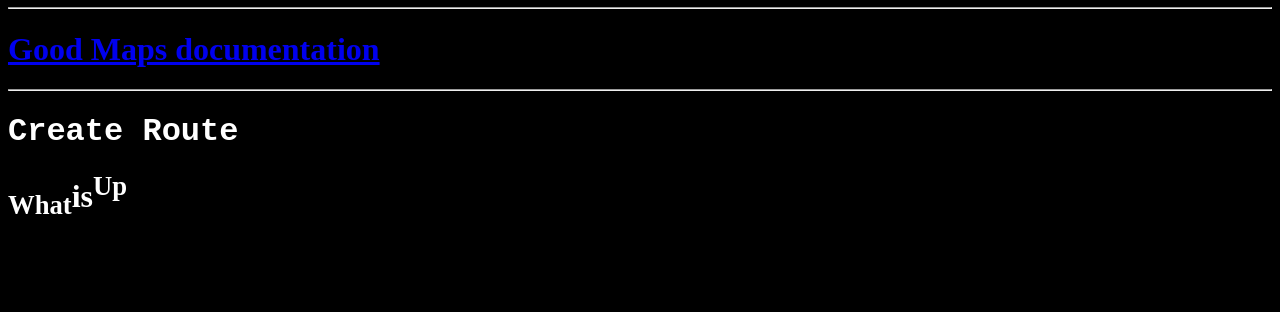
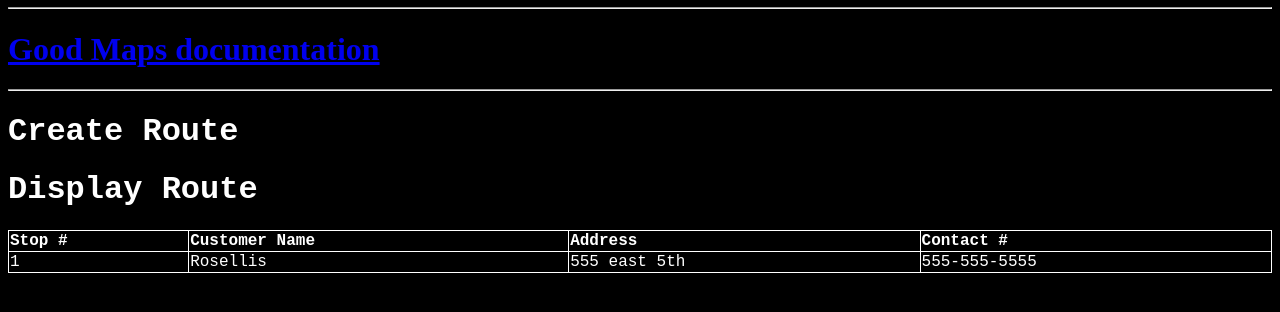
Before and after one commit to Jcparks84/Router, a plain HTML site: page index.html in a window 1280 px wide. Shown: the part 352-664 px from the top of the page. Drawn offline with Linux system fonts and the light colour scheme.

Commit message:
Added A Table

```diff
--- a/frontend/index.html
+++ b/index.html
@@ -1,5 +1,8 @@
 <!DOCTYPE html>
 <html lang="en">
+    <head>
+        <link rel="stylesheet" href="styles.css">
+    </head>
     <body style="background-color: black;">
         <title>Route Generator</title>
 
@@ -14,7 +17,23 @@
         <hr>
 
         <h1 style="color: white; font-family: 'Courier New', Courier, monospace;">Create Route</h1>
-        <h1 style="color: white;"><sub>What</sub>is<sup>Up</sup></h1>
+        <div style="color: white; font-family: 'Courier New', Courier, monospace;">
+            <h1>Display Route</h1>
+            <table style="width: 100%; text-align: left;">
+                <tr>
+                    <th>Stop #</th>
+                    <th>Customer Name</th>
+                    <th>Address</th>
+                    <th>Contact #</th>
+                </tr>
+                <tr>
+                    <td>1</td>
+                    <td>Rosellis</td>
+                    <td>555 east 5th</td>
+                    <td>555-555-5555</td>
+                </tr>
+            </table>
+        </div>
     </body>
 
 </html>
--- /dev/null
+++ b/styles.css
@@ -0,0 +1,8 @@
+table, th, td {
+    border: 1px solid white;
+    border-collapse: collapse;
+}
+
+tr:hover {
+    background-color: #FF7F7F ;
+}
```
